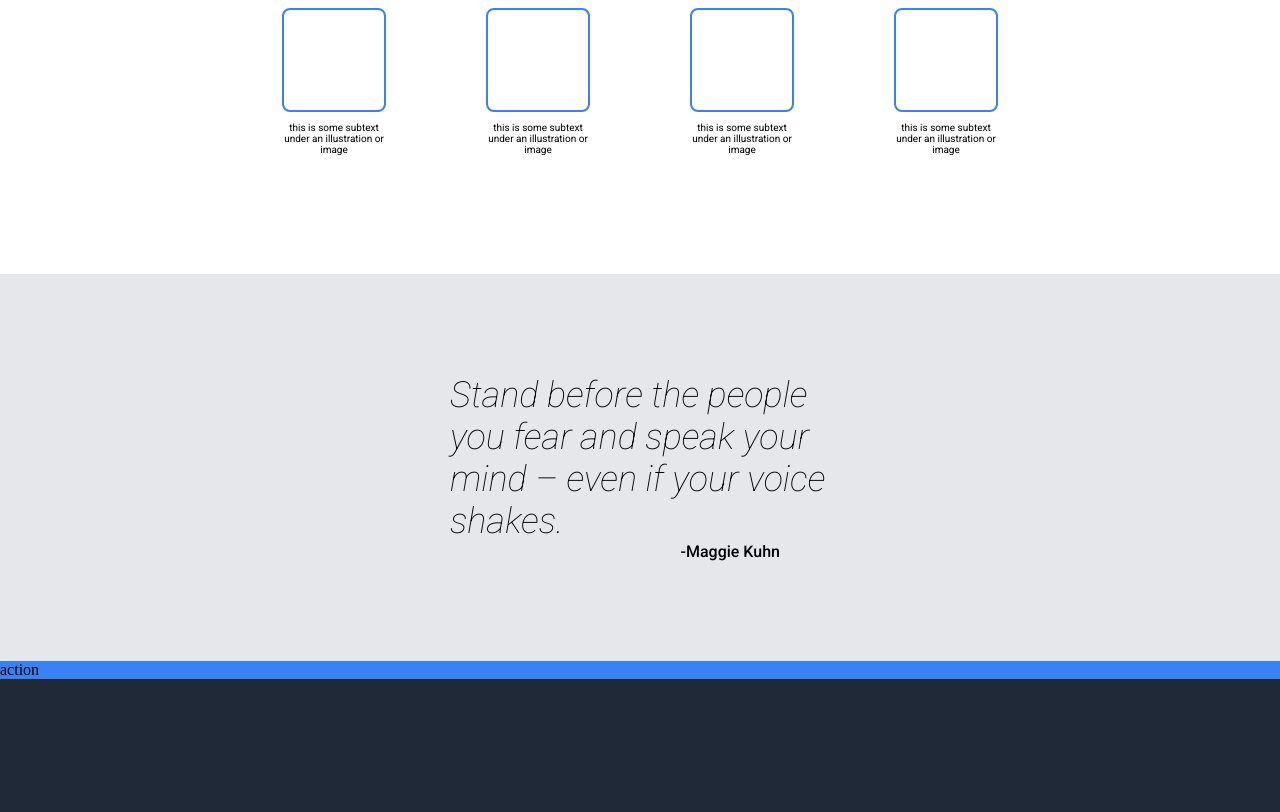
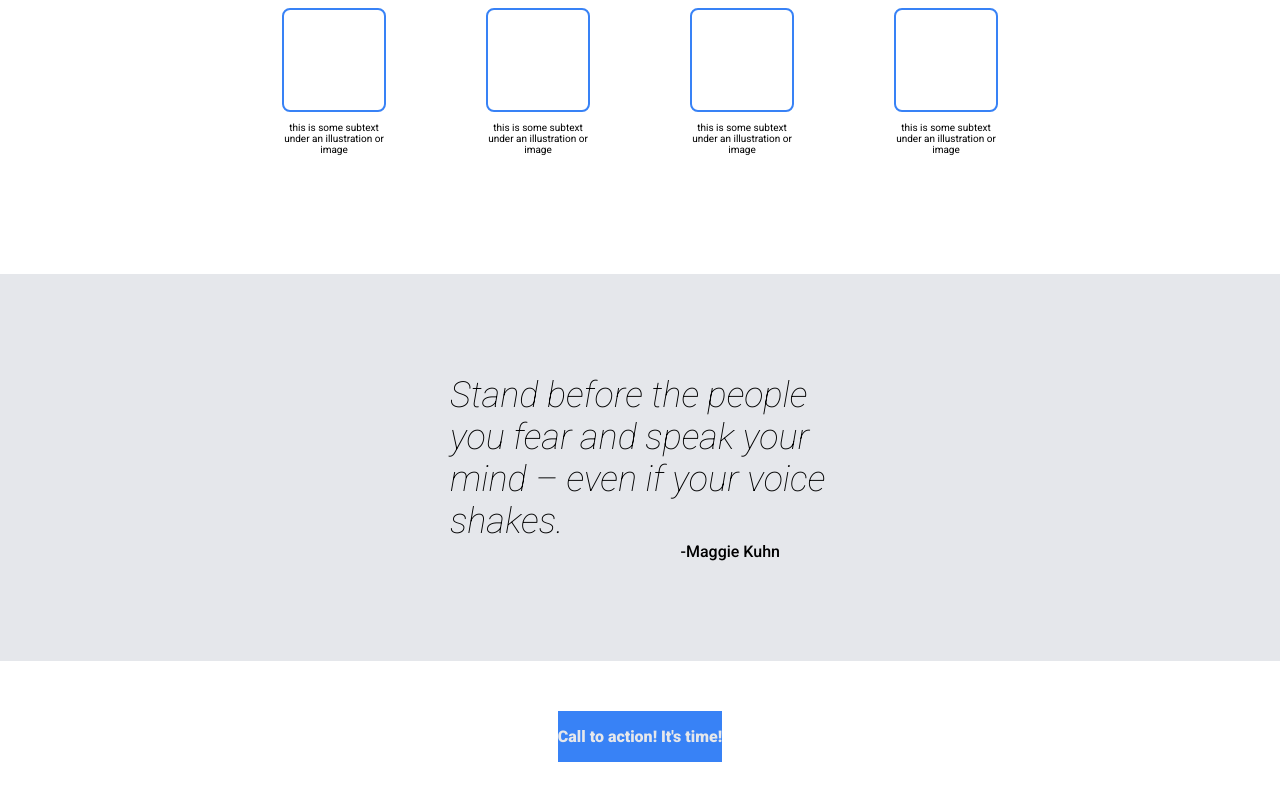
Before and after one commit to iceROU/odin-landing-page, a plain HTML site: page index.html in a window 1280 px wide. Shown: the part 805-1617 px from the top of the page. Before the commit the page ends 1484 px from the top, so only its background shows below. Drawn offline with Linux system fonts and the light colour scheme.

Commit message:
add elements to index.html and styles to style.css

```diff
--- a/index.html
+++ b/index.html
@@ -51,6 +51,11 @@
     </div>
     <div class="author"> -Maggie Kuhn </div>
     </div>
-    <div class="action">action</div>
+    <div class="call-to-action">
+    <div class="action">
+        <p class="call">Call to action! It's time!</p>
+
+    </div>
+    </div>
 </body>
 </html>
--- a/style.css
+++ b/style.css
@@ -91,8 +91,24 @@ button {
     margin-left: 150px;
     margin-right: 50px;
 }
+.call-to-action{
+    display: flex;
+    justify-content: center;
+    background-color: white;
+}
 .action {
+    display: flex;
     background-color: #3882F6;
+    margin: 50px;
+    margin-left: 450px;
+    margin-right: 450px;
+    align-items: center;
+}
+.call {
+    font-family: 'Roboto';
+    color: #E5E7EB;
+    font-weight: 800;
+    font-size: 18;
 }
 .quote-div {
     background-color: #E5E7EB;
```
